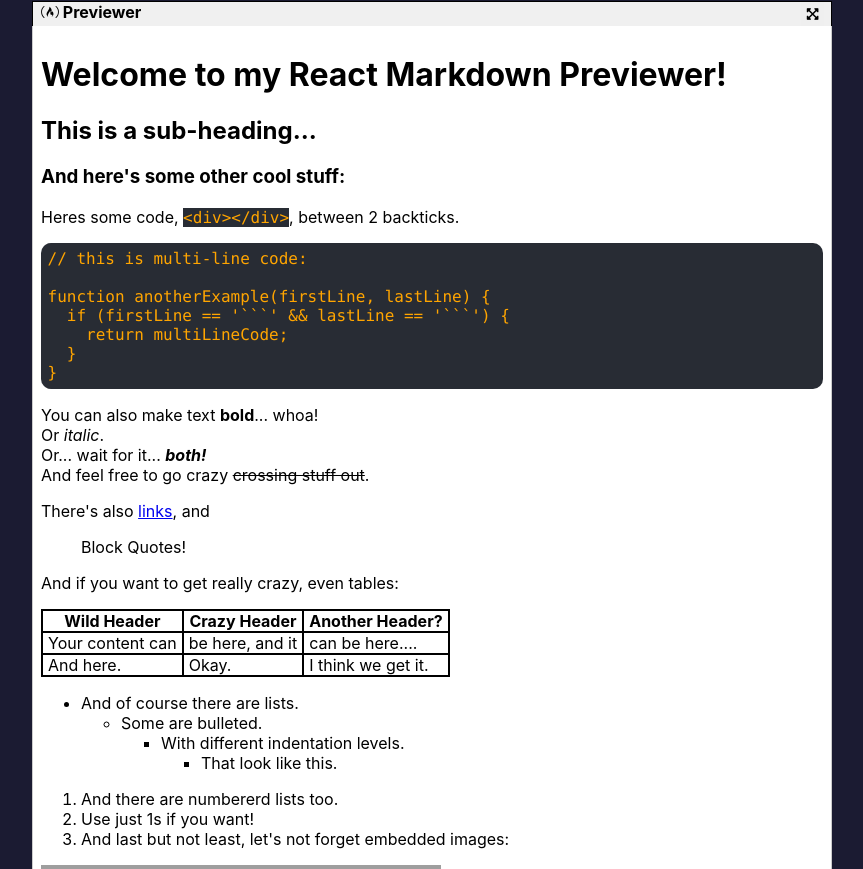
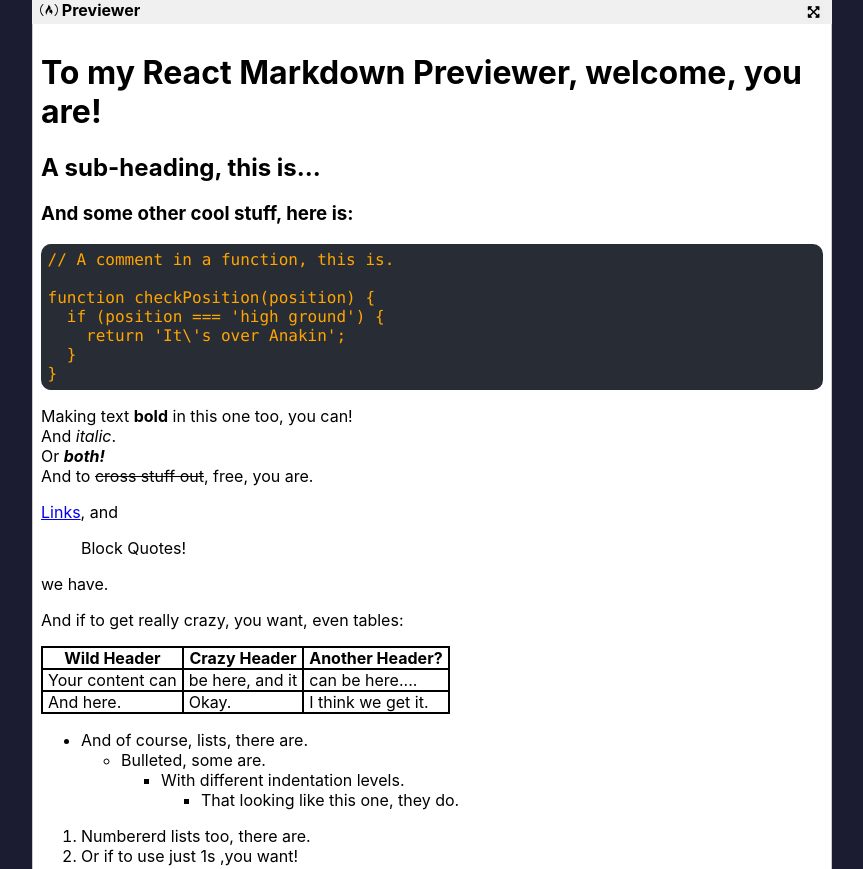
Before and after one commit to fccJashCoda/markdownpreviewer, a React (Create React App) app: page / in a window 1280 px wide. Shown: the part 331-1200 px from the top of the page, without its empty margins (208-1071 px from the left). Built offline with nearby package versions, Linux system fonts and the light colour scheme; grey boxes are pictures that could not be loaded.

Commit message:
ready for fcc?

```diff
--- a/src/App.js
+++ b/src/App.js
@@ -4,9 +4,12 @@ import MarkdownPreviewer from './components/MarkdownPreviewer';
 import styled from 'styled-components';
 
 const Application = styled.div`
-  background: #1b1b32;
   height: 100vh;
-  // height: 100%;
+  @media (min-width: 1475px) {
+    display: flex;
+    justify-content: center;
+    align-items: center;
+  }
 `;
 
 function App() {
--- a/src/components/Editor.js
+++ b/src/components/Editor.js
@@ -2,47 +2,47 @@ import { useEffect } from 'react';
 import styled from 'styled-components';
 
 const placeholder = `
-# Welcome to my React Markdown Previewer!
+# To my React Markdown Previewer, welcome, you are!
 
-## This is a sub-heading...
-### And here's some other cool stuff:
-
-Heres some code, \`<div></div>\`, between 2 backticks.
+## A sub-heading, this is...
+### And some other cool stuff, here is:
 
 \`\`\`
-// this is multi-line code:
+// A comment in a function, this is.
 
-function anotherExample(firstLine, lastLine) {
-  if (firstLine == '\`\`\`' && lastLine == '\`\`\`') {
-    return multiLineCode;
+function checkPosition(position) {
+  if (position === 'high ground') {
+    return 'It\\\'s over Anakin';
   }
 }
 \`\`\`
 
-You can also make text **bold**... whoa!
-Or _italic_.
-Or... wait for it... **_both!_**
-And feel free to go crazy ~~crossing stuff out~~.
+Making text **bold** in this one too, you can!
+And _italic_.
+Or **_both!_**
+And to ~~cross stuff out~~, free, you are.
 
-There's also [links](https://www.freecodecamp.com), and
+[Links](https://www.freecodecamp.com), and
 > Block Quotes!
 
-And if you want to get really crazy, even tables:
+we have.
+
+And if to get really crazy, you want, even tables:
 
 Wild Header | Crazy Header | Another Header?
 ------------ | ------------- | -------------
 Your content can | be here, and it | can be here....
 And here. | Okay. | I think we get it.
 
-- And of course there are lists.
-  - Some are bulleted.
+- And of course, lists, there are.
+  - Bulleted, some are.
      - With different indentation levels.
-        - That look like this.
+        - That looking like this one, they do.
 
 
-1. And there are numbererd lists too.
-1. Use just 1s if you want!
-1. And last but not least, let's not forget embedded images:
+1. Numbererd lists too, there are.
+1. Or if to use just 1s ,you want!
+1. And last but not least, forgetting embedded images, let us not:
 
 ![FreeCodeCamp Logo](https://en.wikipedia.org/wiki/FreeCodeCamp#/media/File:FreeCodeCamp_logo.png)
 `;
@@ -56,7 +56,7 @@ const EditorBox = styled.div`
   @media (max-width: 700px) {
     margin-top: 0;
     min-width: 90%;
-    width: auto;
+    width: 100%;
   }
 `;
 
--- a/src/components/Previewer.js
+++ b/src/components/Previewer.js
@@ -29,6 +29,10 @@ const ContentBox = styled.div`
     display: inline-block;
     background: #282c34;
     color: orange;
+
+    @media (max-width: 400px) {
+      font-size: 0.8em;
+    }
   }
 
   & pre {
--- a/src/components/TitleBar.js
+++ b/src/components/TitleBar.js
@@ -5,8 +5,6 @@ const TitleBarStyle = styled.div`
   justify-content: space-between;
   height: 1.5em;
   background: #f0f0f0;
-  border: 1px solid #000;
-  border-bottom: none;
 `;
 
 const Title = styled.h4`
```
